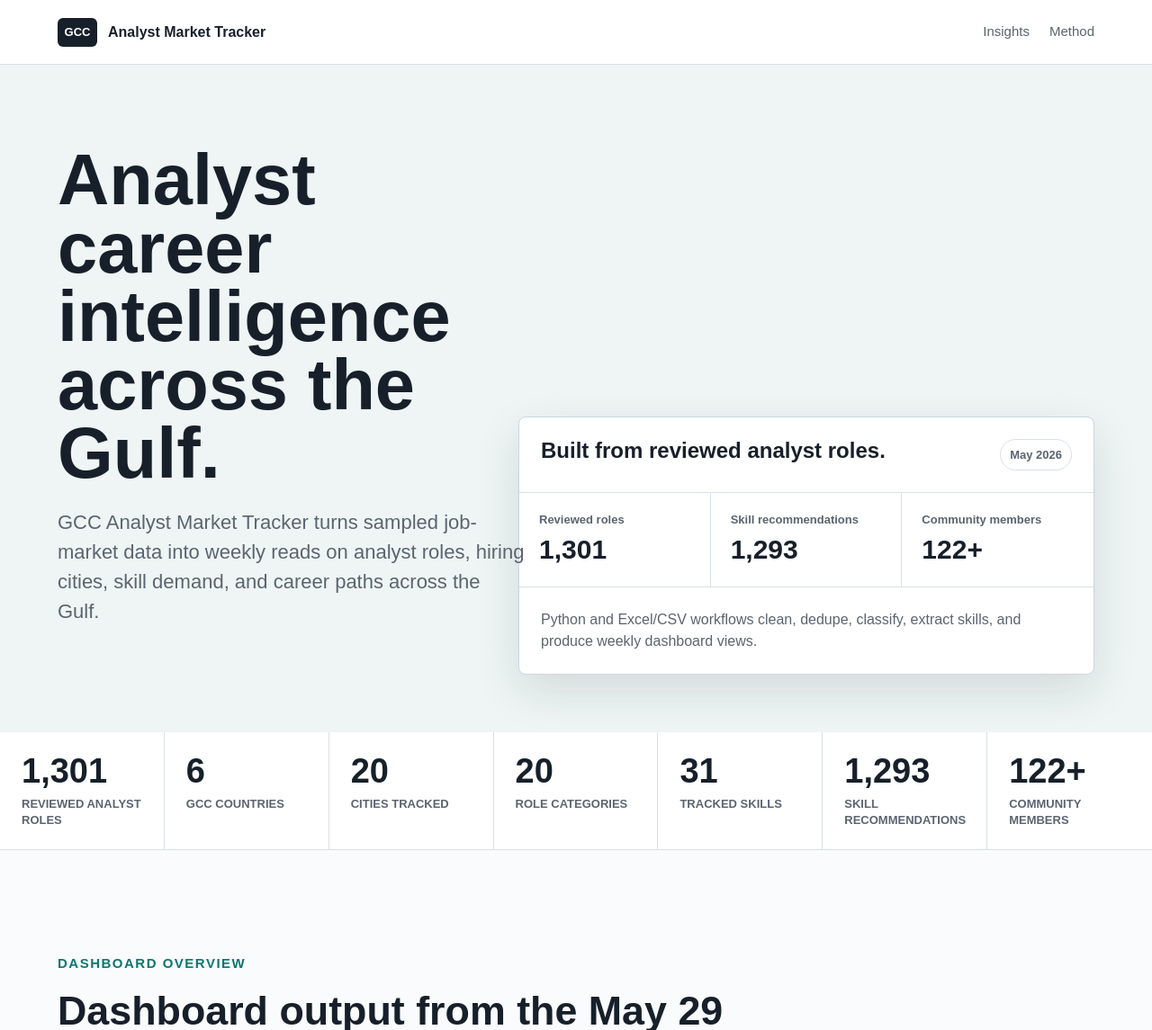
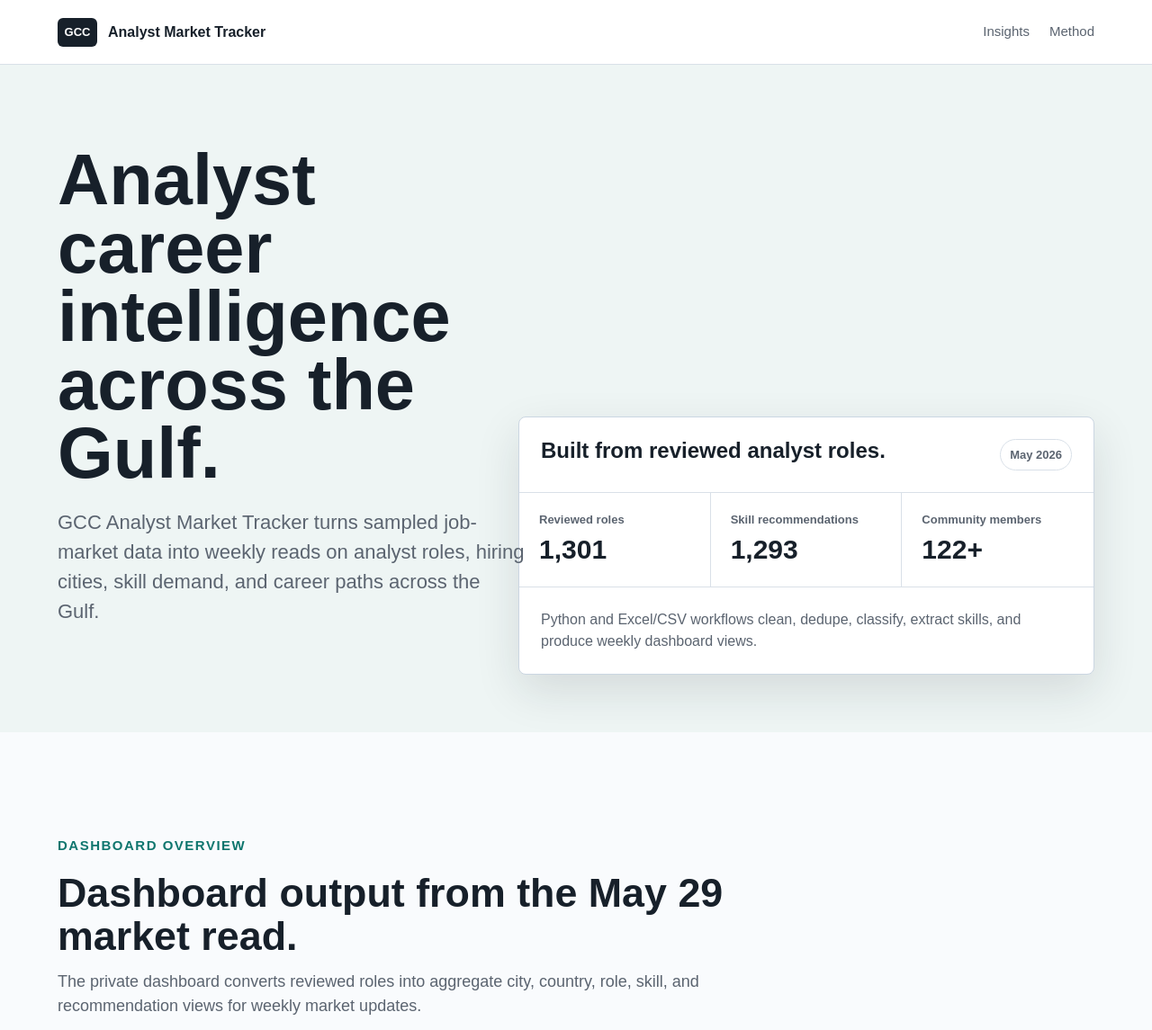
Before and after one commit to maze291/maze291.github.io, a plain HTML site: page index.html in a window 1280 px wide. Shown: the top 1145 px of the page at 90% size. Drawn offline with Linux system fonts and the light colour scheme.

Commit message:
Remove homepage metrics strip

```diff
--- a/index.html
+++ b/index.html
@@ -60,37 +60,6 @@
             </p>
           </div>
         </div>
-      </section>
-
-      <section class="metrics-strip" aria-label="Current project metrics">
-        <article>
-          <strong>1,301</strong>
-          <span>Reviewed analyst roles</span>
-        </article>
-        <article>
-          <strong>6</strong>
-          <span>GCC countries</span>
-        </article>
-        <article>
-          <strong>20</strong>
-          <span>Cities tracked</span>
-        </article>
-        <article>
-          <strong>20</strong>
-          <span>Role categories</span>
-        </article>
-        <article>
-          <strong>31</strong>
-          <span>Tracked skills</span>
-        </article>
-        <article>
-          <strong>1,293</strong>
-          <span>Skill recommendations</span>
-        </article>
-        <article>
-          <strong>122+</strong>
-          <span>Community members</span>
-        </article>
       </section>
 
       <section class="dashboard-shot" aria-labelledby="dashboard-shot-title">
```
